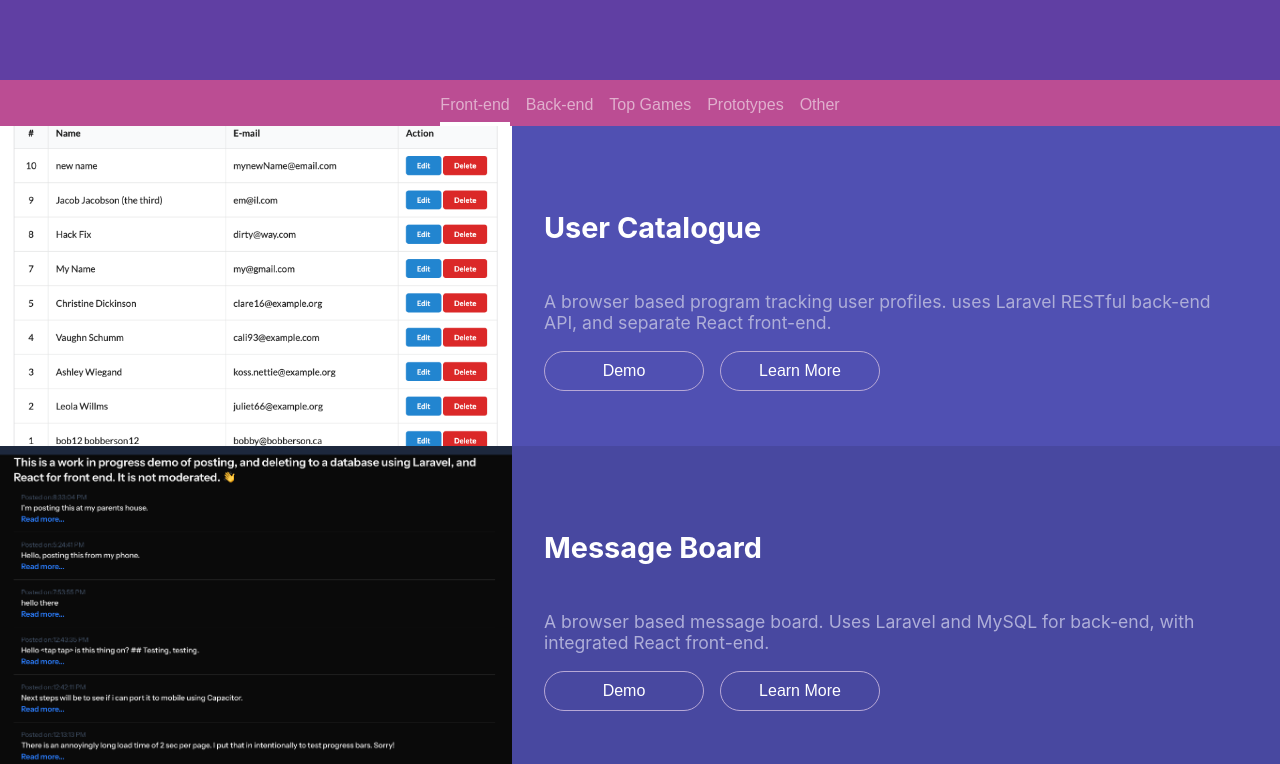
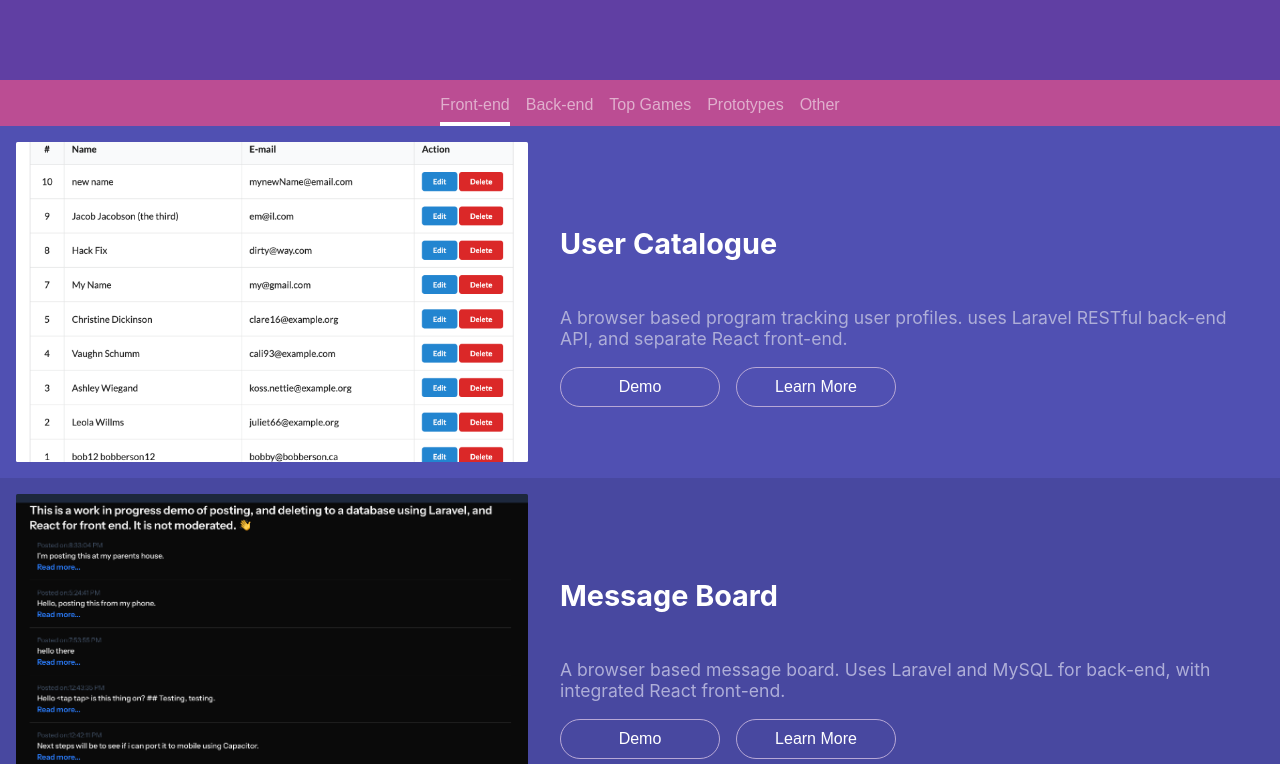
Before and after one commit to tjjoris/luke-j-react, a React (Vite) app: page / in a window 1280 px wide. Shown: the part 720-1484 px from the top of the page. Built offline with nearby package versions, Linux system fonts and the light colour scheme.

Commit message:
made projects have padding when when view is wide, also added a boarder radius to project images.

```diff
--- a/src/assets/css/portfolio.css
+++ b/src/assets/css/portfolio.css
@@ -19,7 +19,7 @@
     flex-direction: row;
     height: 40dvh;
     overflow: hidden;
-
+    padding: 1rem;
 }
 
 .project-info {
@@ -41,6 +41,7 @@
     object-position: center;
     flex-shrink: 0;
     display: block;
+    border-radius: 0.1rem;
 }
 
 @media (max-width: 768px) {
```
